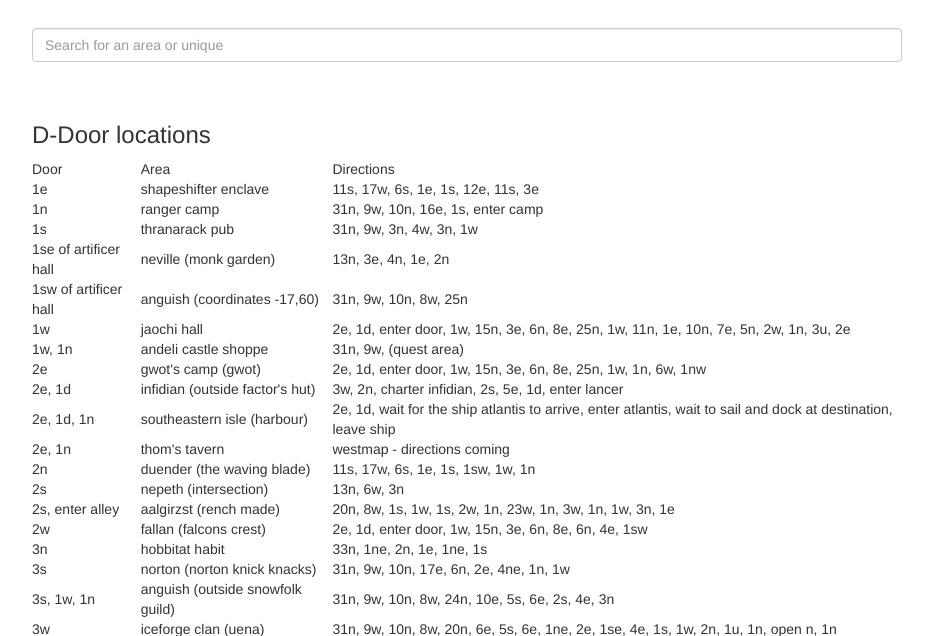
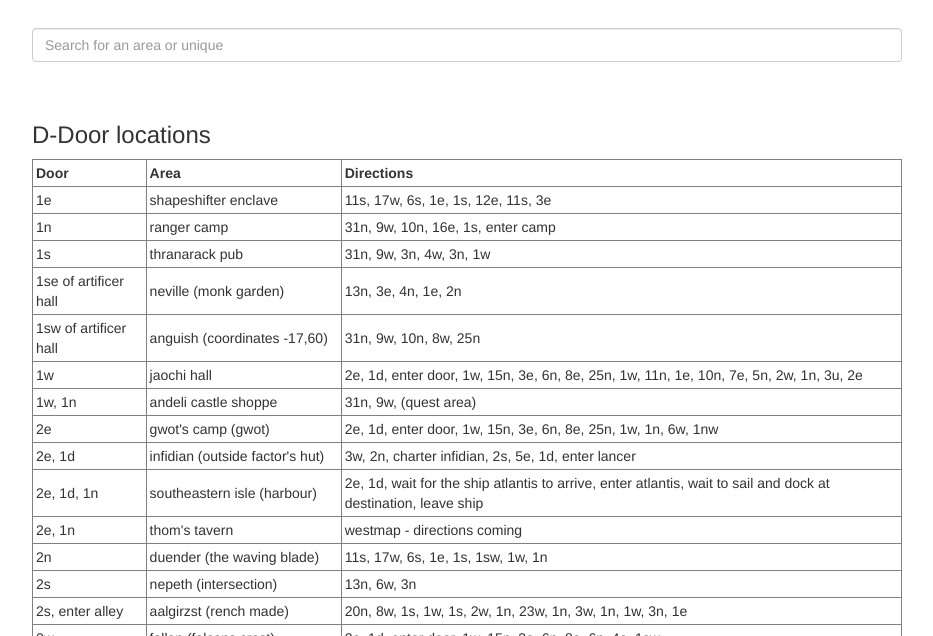
Before and after one commit to steerpike/AA-Research, a plain HTML site: page index.html in a window 1280 px wide. Shown: the part 161-797 px from the top of the page, without its empty margins (173-1106 px from the left). Drawn offline with nearby package versions, Linux system fonts and the light colour scheme.

```diff
--- a/index.html
+++ b/index.html
@@ -28,6 +28,13 @@
   }
   .link-class:hover{
    background-color:#f1f1f1;
+  }
+  td {
+    border: 1px solid grey;
+    padding: 3px;
+  }
+  thead {
+    font-weight: bold;
   }
   </style>
  </head>
```
